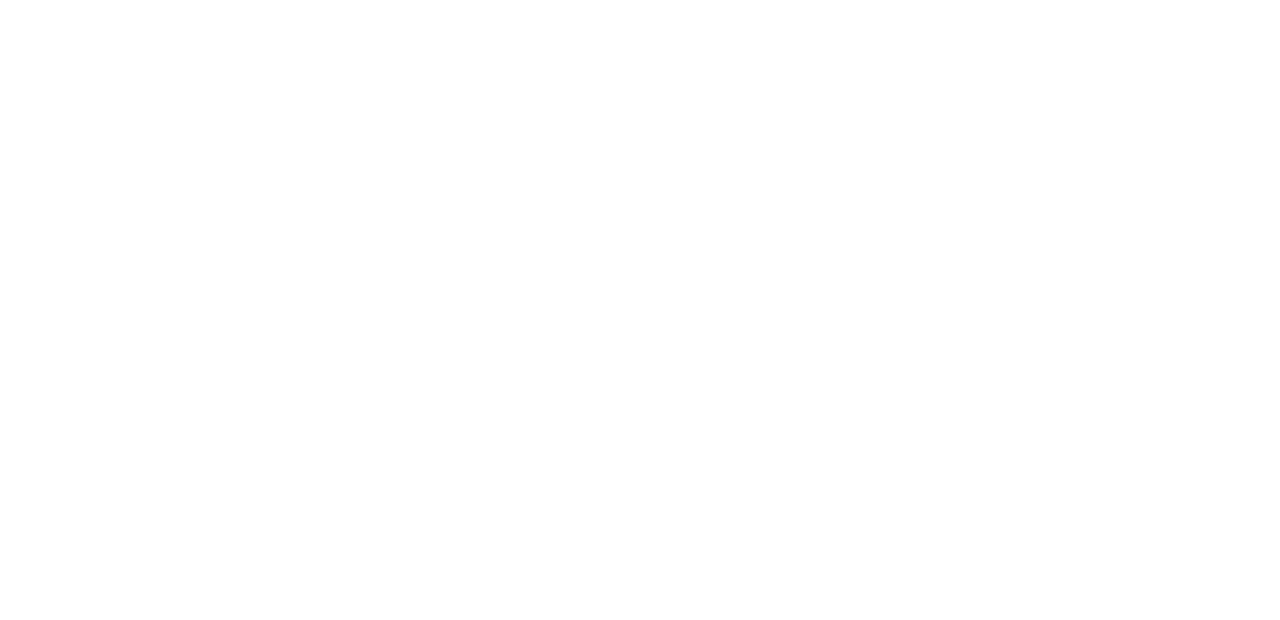
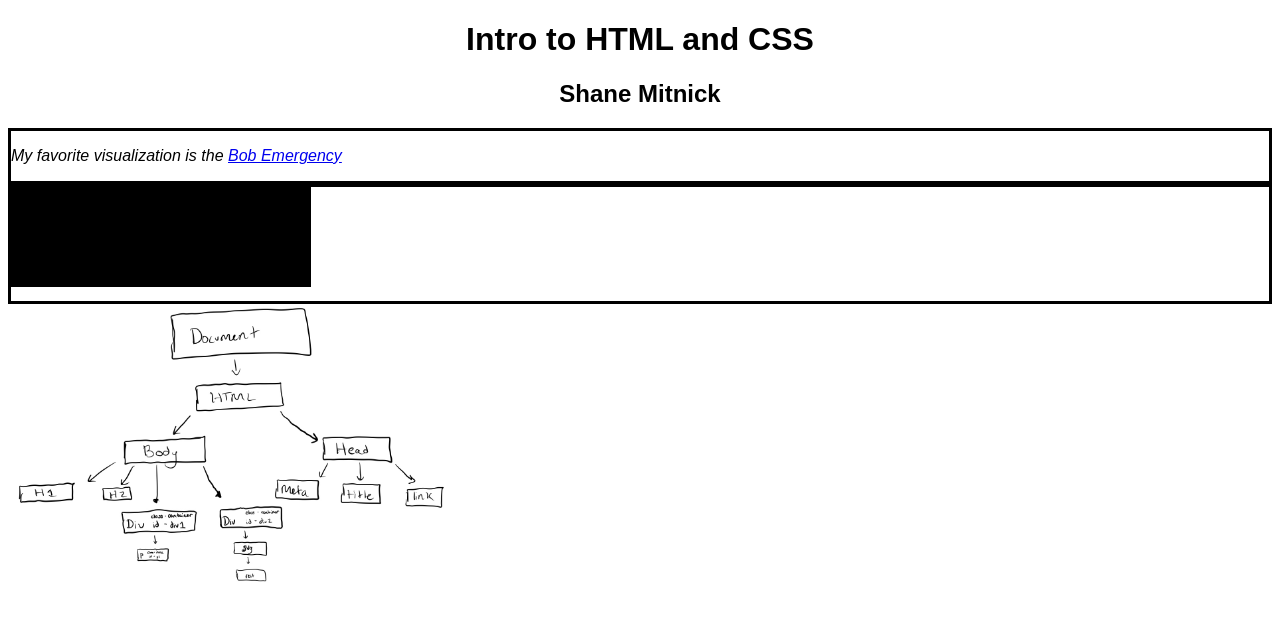
Before and after one commit to DS4200-S22/ic-04-shanemitnick, a plain HTML site: page index.html in a window 1280 px wide. Drawn offline with Linux system fonts and the light colour scheme.

Commit message:
ica-4 full assignment

```diff
--- a/index.html
+++ b/index.html
@@ -3,12 +3,29 @@
 
 <head>
     <meta charset=utf-8/>
+    <link rel="stylesheet" href="style.css">
+    <title>ICA 4</title>
 </head>
 
 
 <body>
+  <h1>Intro to HTML and CSS</h1>
+  <h2>Shane Mitnick </h2>
 
+  <div class="container" id="div1">
+    <p id="p1" class="italic">
+      My favorite visualization is the  <a href="https://www.youtube.com/watch?v=lvh6NLqKRfs">Bob Emergency </a>
+    </p>
 
+  </div>
+
+  <div id="div2" class="container">
+    <svg width="400" height="110">
+        <rect width="300" height="100"/>
+    </svg>
+  </div>
+
+  <img src="dom-drawing.jpg" width="500" />
 </body>
 
 </html>
--- /dev/null
+++ b/style.css
@@ -0,0 +1,20 @@
+body {
+  font-family: arial;
+}
+
+h1 {
+  text-align: center;
+}
+h2 {
+  text-align: center;
+}
+
+
+.container {
+  border-color: black;
+  border-style: solid;
+}
+
+.italic {
+  font-style: italic;
+}
```
Also changed, not shown: dom-drawing.jpg (added), 2 other files.
